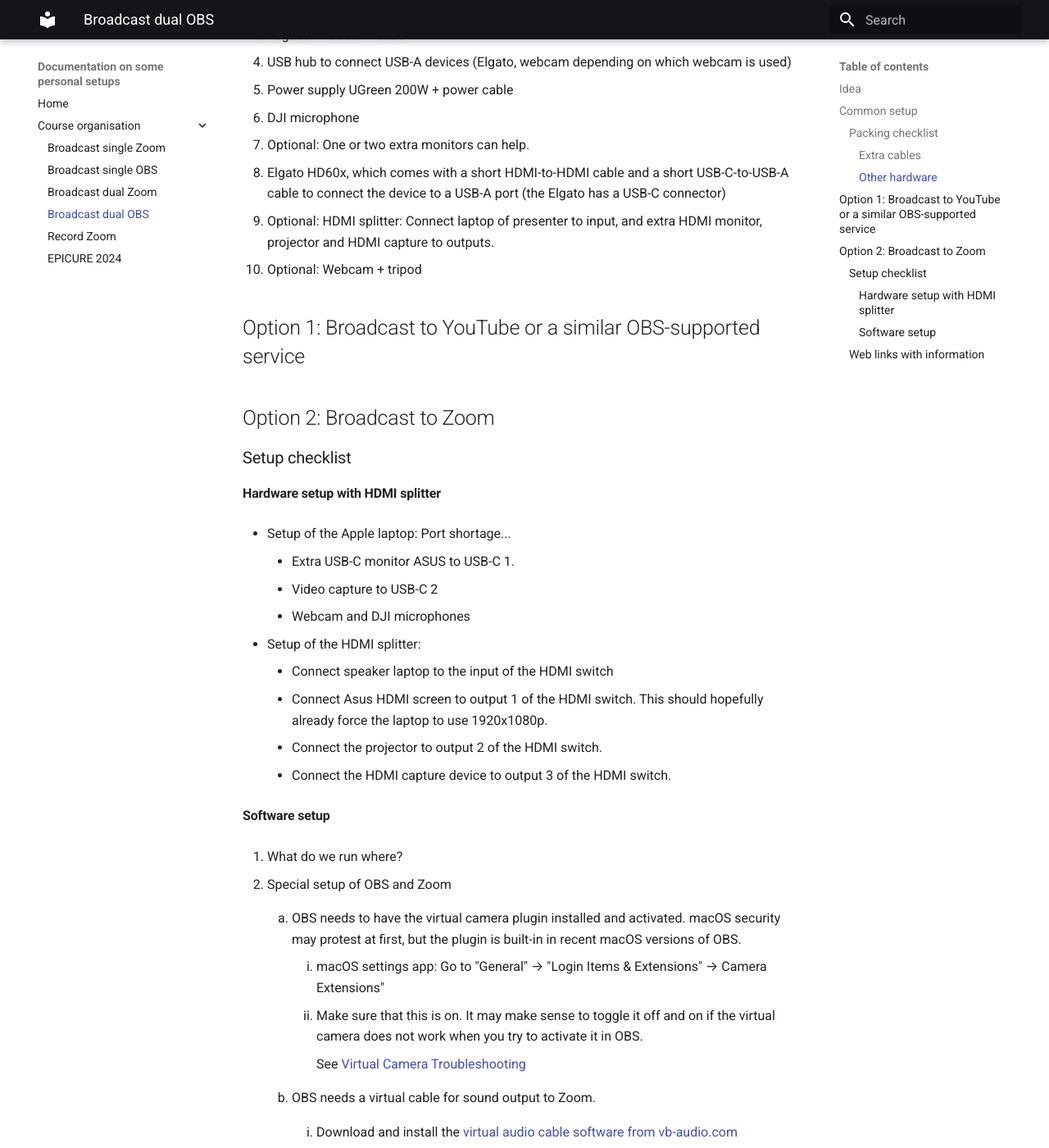
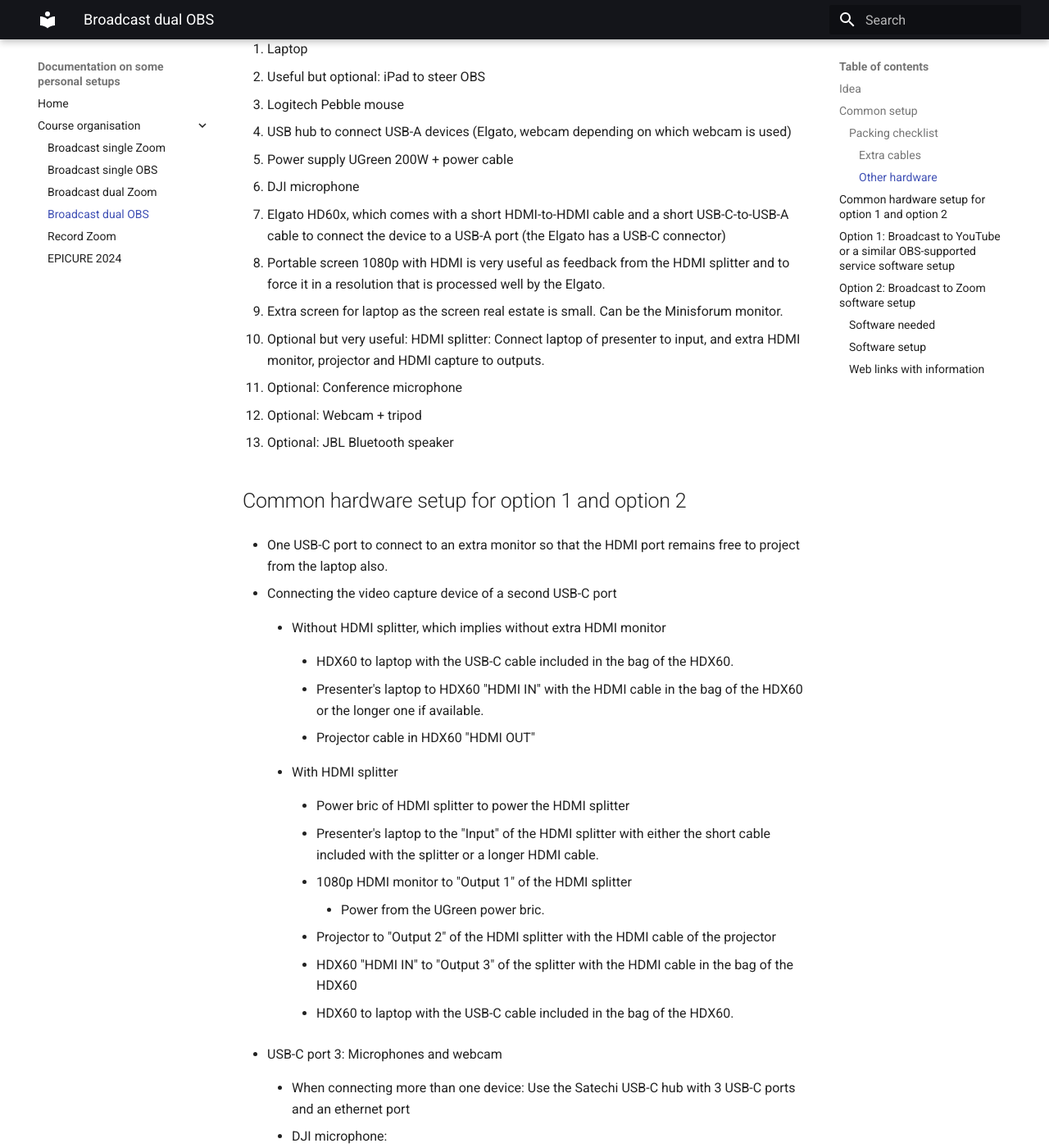
Before and after one commit to klust/PersonalSetupsDocs, an MkDocs documentation site: the page built from docs/Course_organisation/04_Dual_computers_OBS.md, in a window 1280 px wide and 1400 px high, scrolled down 984 px. Shown: the whole window at 82% size. Built offline with MkDocs 1.6.1 and Material for MkDocs 9.7.7, drawn with Linux system fonts in a browser that asks for light colours; some of the changed text lies outside the part shown.

Commit message:
Improvements to the setup documentation.

```diff
--- a/docs/Course_organisation/04_Dual_computers_OBS.md
+++ b/docs/Course_organisation/04_Dual_computers_OBS.md
@@ -2,7 +2,7 @@
 
 ## Idea
 
--   Make it easy for the speaker to use their own laptop.
+-   Make it easy for the presenter to use their own laptop.
     An argument for this is that they then have their own ssh keys to show things
     live on the supercomputer.
 
@@ -19,56 +19,109 @@
 1.  USB-C-to-magsafe cable to feed the Apple laptop
 2.  USB-C-to-Lightning cable to feed the iPad
 3.  Longer HDMI cable to connect the capture device to the laptop of the presenter.
-4.  Extension cable for the DJI mic, should be included with the DJI mic
-5.  USB-C-to-USB-C power cable for the DJI Mic case
-6.  If extra monitors are taken along, make sure you also take the cables for them (USB-C, or USB-C + HDMI-to-micro-HDMI)
-7.  Optional: When webcam is used, extension cable for the webcam. Only works with the better webcam though as it is a USB-C cable.
-8.  Power extension cord is often useful if there is no size and weight problem.
+4.  USB-C-to-USB-C cable to connect to the DJI mic receiver, should be included with the DJI mic.
+5.  USB-C-to-USB-C power cable for the DJI Mic case.
+6.  If extra monitors are taken along, make sure you also take the cables for them (USB-C, or USB-C + HDMI-to-micro-HDMI).
+7.  Optional: If the conference microphone is used to capture sound from the room: Long (5m) USB-C-to-USB-C cable.
+8.  Optional: When webcam is used, 5m USB-C-female-to-USB-C-male extension cable for the webcam. Only works with the better webcam though as it is a USB-C cable.
+9.  Power extension cord is often useful if there is no size and weight problem.
 
 
 #### Other hardware
 
 1.  Laptop
-2.  iPad to steer OBS
+2.  Useful but optional: iPad to steer OBS
 3.  Logitech Pebble mouse
 4.  USB hub to connect USB-A devices (Elgato, webcam depending on which webcam is used)
 5.  Power supply UGreen 200W + power cable
 6.  DJI microphone
-7.  Optional: One or two extra monitors can help.
-8.  Elgato HD60x, which comes with a short HDMI-to-HDMI cable and a short USB-C-to-USB-A cable to
+7.  Elgato HD60x, which comes with a short HDMI-to-HDMI cable and a short USB-C-to-USB-A cable to
     connect the device to a USB-A port (the Elgato has a USB-C connector)
-9.  Optional: HDMI splitter: Connect laptop of presenter to input, and extra HDMI monitor, projector and HDMI capture to outputs.
-10. Optional: Webcam + tripod
+8.  Portable screen 1080p with HDMI is very useful as feedback from the HDMI splitter and to force
+    it in a resolution that is processed well by the Elgato.
+9.  Extra screen for laptop as the screen real estate is small. Can be the Minisforum monitor.
+10. Optional but very useful: HDMI splitter: Connect laptop of presenter to input, and extra HDMI monitor, projector and HDMI capture to outputs.
+11. Optional: Conference microphone
+12. Optional: Webcam + tripod
+13. Optional: JBL Bluetooth speaker
 
 
-## Option 1: Broadcast to YouTube or a similar OBS-supported service
+## Common hardware setup for option 1 and option 2
+
+-   One USB-C port to connect to an extra monitor so that the HDMI port remains free to project from the laptop also.
+
+-   Connecting the video capture device of a second USB-C port
+
+    -   Without HDMI splitter, which implies without extra HDMI monitor
+
+        -   HDX60 to laptop with the USB-C cable included in the bag of the HDX60.
+
+        -   Presenter's laptop to HDX60 "HDMI IN" with the HDMI cable in the bag of the HDX60 or the longer one if available.
+
+        -   Projector cable in HDX60 "HDMI OUT"
+
+    -   With HDMI splitter
+
+        -   Power bric of HDMI splitter to power the HDMI splitter
+
+        -   Presenter's laptop to the "Input" of the HDMI splitter with either the short cable included with the splitter or a longer HDMI cable.
+
+        -   1080p HDMI monitor to "Output 1" of the HDMI splitter
+
+            -   Power from the UGreen power bric.
+
+        -   Projector to "Output 2" of the HDMI splitter with the HDMI cable of the projector
+
+        -   HDX60 "HDMI IN" to "Output 3" of the splitter with the HDMI cable in the bag of the HDX60
+
+        -   HDX60 to laptop with the USB-C cable included in the bag of the HDX60.
+
+-   USB-C port 3: Microphones and webcam
+
+    -   When connecting more than one device: Use the Satechi USB-C hub with 3 USB-C ports and an ethernet port
+
+    -   DJI microphone:
+
+        -   Receiver on mini-tripod stored with the UGreen power supply
+
+        -   USB-C-to-USB-C cable in the bag of the microphone to connect to the receiver
+
+        -   Short USB-C-to-USB-A cable in the bag of the microphone can be used to charge the case of the microphones
+
+    -   Conference microphone Tonor TM20: Connect with the longer USB-C-to-USB-C cable as its own cable is USB-C-to-USB-A.
+
+    -   Webcam:
+
+        -   Connect directly
+
+        -   Or connect via the USB-C-female-to-USB-C-male extension cable
+
+
+## Option 1: Broadcast to YouTube or a similar OBS-supported service software setup
 
 
 
-## Option 2: Broadcast to Zoom
+## Option 2: Broadcast to Zoom software setup
+
+### Software needed
+
+-   [OBS](https://obsproject.com/)
+
+-   VB-Cable [virtual audio cable software from vb-audio.com](https://vb-audio.com/Cable/index.htm)
+
+-   [Audio Hijack](https://rogueamoeba.com/audiohijack/) is useful also and needed to redirect the
+    Zoom output to the JBL speaker while still being able to present from the laptop and send the
+    system audio to OBS.
 
 
-
-### Setup checklist
-
-#### Hardware setup with HDMI splitter
-
--   Setup of the Apple laptop: Port shortage...
-    -   Extra USB-C monitor ASUS to USB-C 1.
-    -   Video capture to USB-C 2
-    -   Webcam and DJI microphones
-
--   Setup of the HDMI splitter:
-
-    -   Connect speaker laptop to the input of the HDMI switch
-    -   Connect Asus HDMI screen to output 1 of the HDMI switch. This should hopefully already force the laptop to use 1920x1080p.
-    -   Connect the projector to output 2 of the HDMI switch.
-    -   Connect the HDMI capture device to output 3 of the HDMI switch.
-
-
-#### Software setup
+### Software setup
 
 1.  What do we run where?
+
+    -   OBS and Audio Hijack on the laptop.
+
+    -   When presenting from the same laptop, use HDMI to the HDX60 and make sure sound also goes there.
+
 
 2.  Special setup of OBS and Zoom
 
@@ -105,6 +158,9 @@
 
         3.  In "Background/Effects", ensure that there is no virtual background as that will screw up everything.
 
+        4.  Connect the speaker to VB-Cable B if you want Zoom output to the recording and possibly to the
+            JBL speaker (the latter with Audio Hijack).
+
 
 ### Web links with information
 
```
Also changed, not shown: docs/Course_organisation/01_Single_computer_Zoom.md (+1 -1 lines), docs/Course_organisation/03_Dual_computers_split_Zoom.md (+4 -4 lines).
